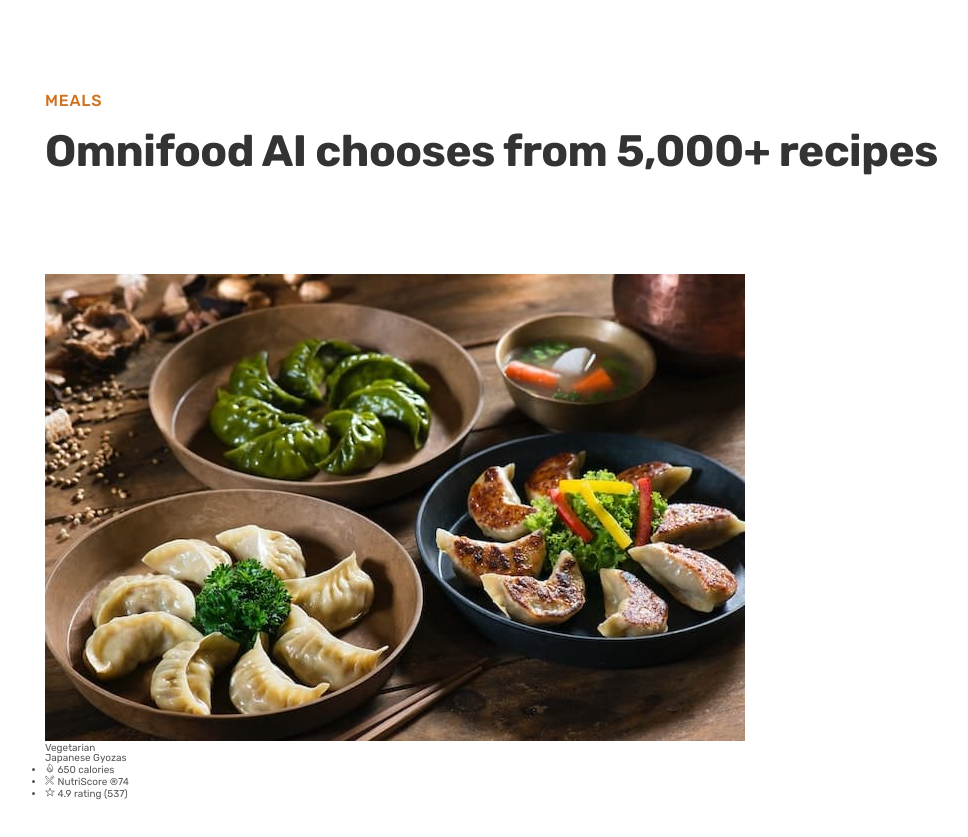
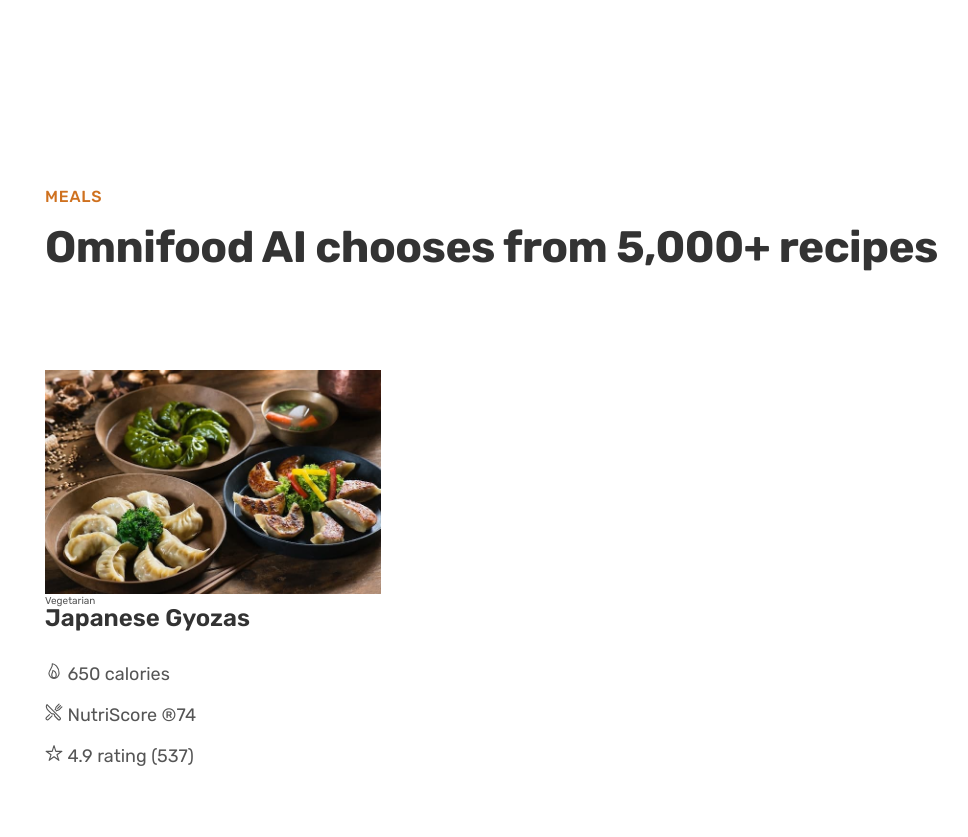
Before and after one commit to sayon-sm/Omnifood_desktop, a plain HTML site: page index.html in a window 1280 px wide. Shown: the part 2520-3357 px from the top of the page, without its empty margins (27-995 px from the left). Before the commit the page ends 3320 px from the top, so only its background shows below. Drawn offline with nearby package versions, Linux system fonts and the light colour scheme.

Commit message:
adding style to MEALS - 1

```diff
--- a/css/style.css
+++ b/css/style.css
@@ -203,3 +203,33 @@
 .step-img {
   width: 35%;
 }
+
+/**********************/
+/* MEALS SECTION */
+/*********************/
+
+.section-meals {
+  padding: 9.6rem 0;
+}
+
+.meal-title {
+  font-size: 2.4rem;
+  color: #333;
+  font-weight: 600;
+  margin-bottom: 3.2rem;
+}
+
+.meal-attributes {
+  list-style: none;
+  display: flex;
+  flex-direction: column;
+  gap: 2rem;
+}
+
+.meal-attribute {
+  font-size: 1.8rem;
+}
+
+.meal-img {
+  width: 100%;
+}
```
